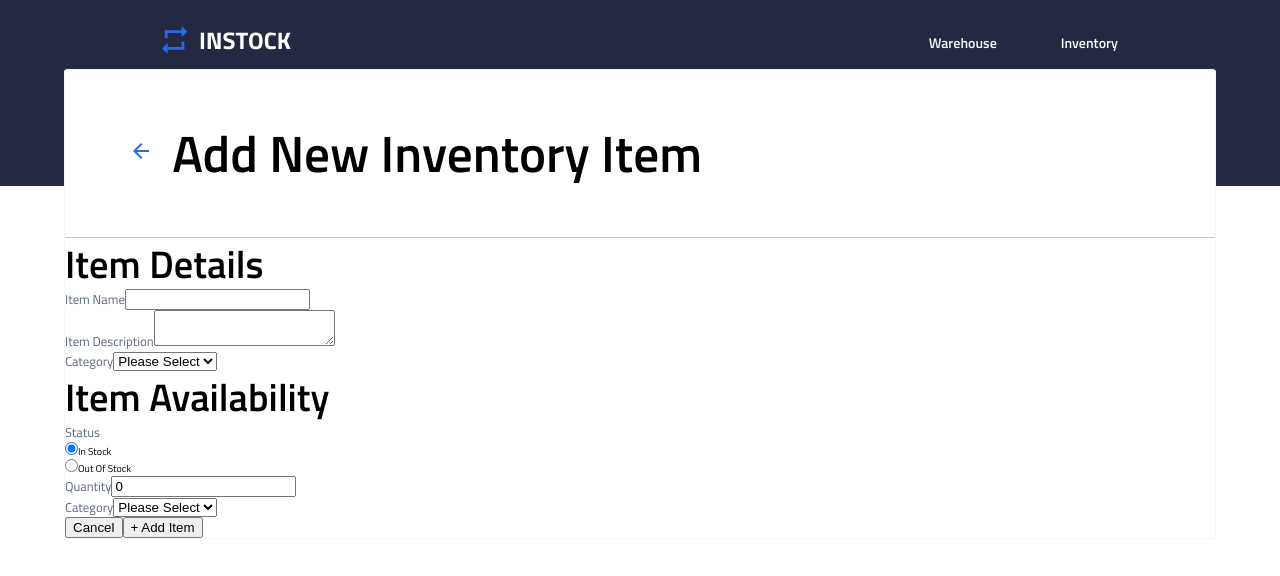
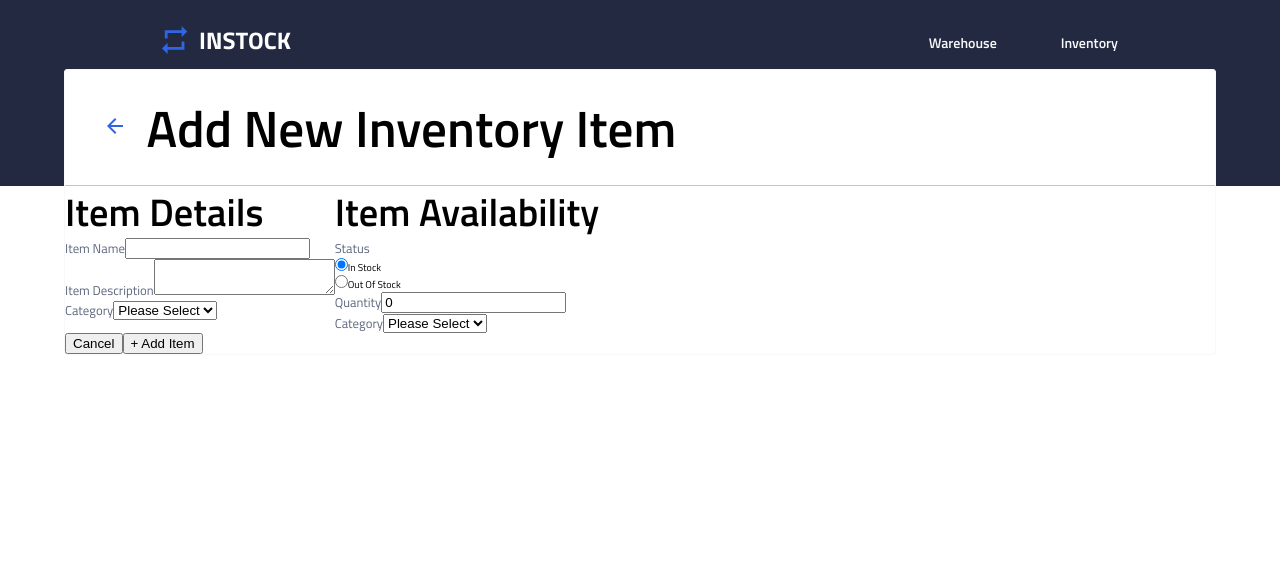
Before and after one commit to kaushalluffa/instock-frontend, a React (Create React App) app: page /inventory/new in a window 1280 px wide. Shown: the top 576 px of the page. Built offline with nearby package versions, Linux system fonts and the light colour scheme.

Commit message:
just few changes

```diff
--- a/src/components/AddNewInventoryItem/AddNewInventoryItem.js
+++ b/src/components/AddNewInventoryItem/AddNewInventoryItem.js
@@ -26,7 +26,7 @@ const AddNewInventoryItem = () => {
         setItemStatus(false)
     }
   }
-  console.log(itemStatus)
+
   return (
     <div className="addNewItem">
       <div className="addNewItem__header">
@@ -37,6 +37,9 @@ const AddNewInventoryItem = () => {
           <h1 className="addNewItem__name--heading">Add New Inventory Item</h1>
         </div>
       </div>
+      <div className="addNewItem__container">
+
+
       <div className="addNewItem__details">
         <h2 className="addNewItem__details--heading">Item Details</h2>
         <div className="addNewItem__details--name">
@@ -136,6 +139,7 @@ const AddNewInventoryItem = () => {
           </select>
         </div>
       </div>
+      </div>
       <div className="addNewItem__footer">
         <button className="addNewItem__footer--cancel">Cancel</button>
         <button className="addNewItem__footer--add">+ Add Item</button>
--- a/src/components/AddNewInventoryItem/AddNewInventoryItem.scss
+++ b/src/components/AddNewInventoryItem/AddNewInventoryItem.scss
@@ -4,7 +4,7 @@
     display: flex;
     justify-content: space-between;
     align-items: center;
-    padding: 3.2rem 4rem;
+    padding: 1.6rem 2.4rem;
     border-bottom: 1px solid $cloud;
   }
   &__name {
@@ -16,4 +16,7 @@
         line-height: 4rem;
     }
   }
+  &__container{
+    display: flex;
+  }
 }
```
